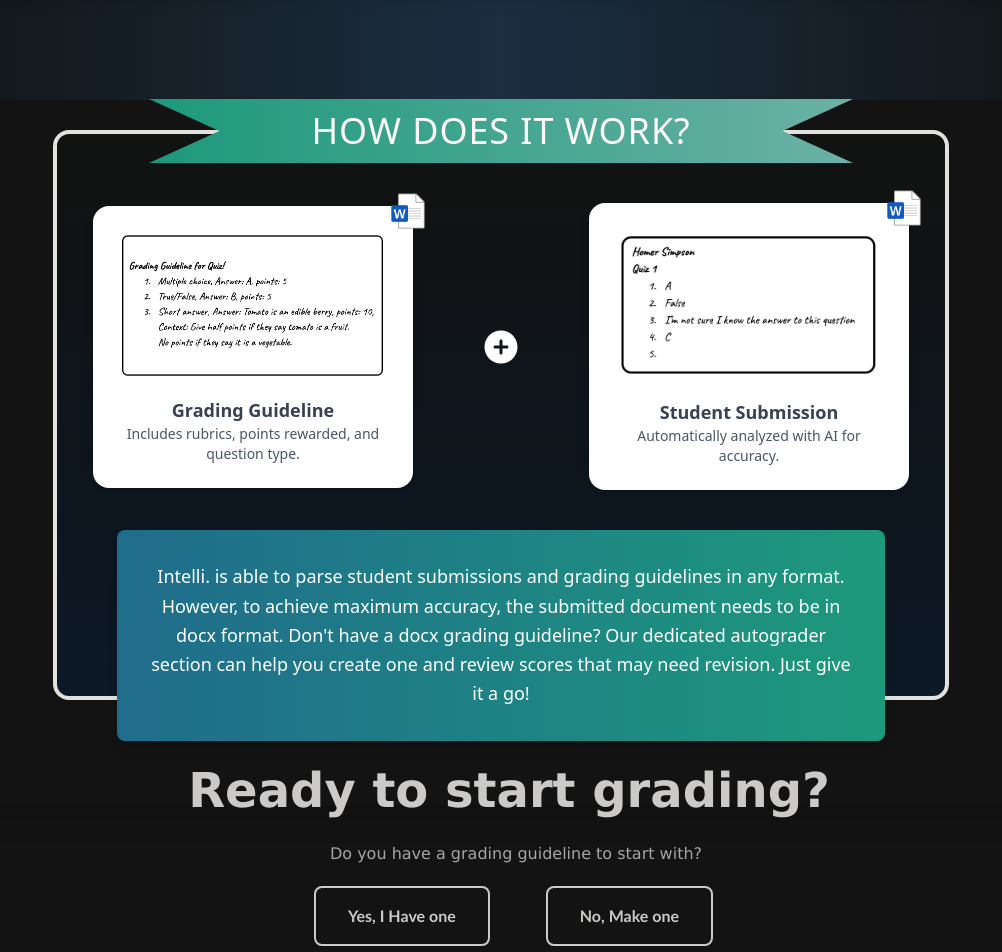
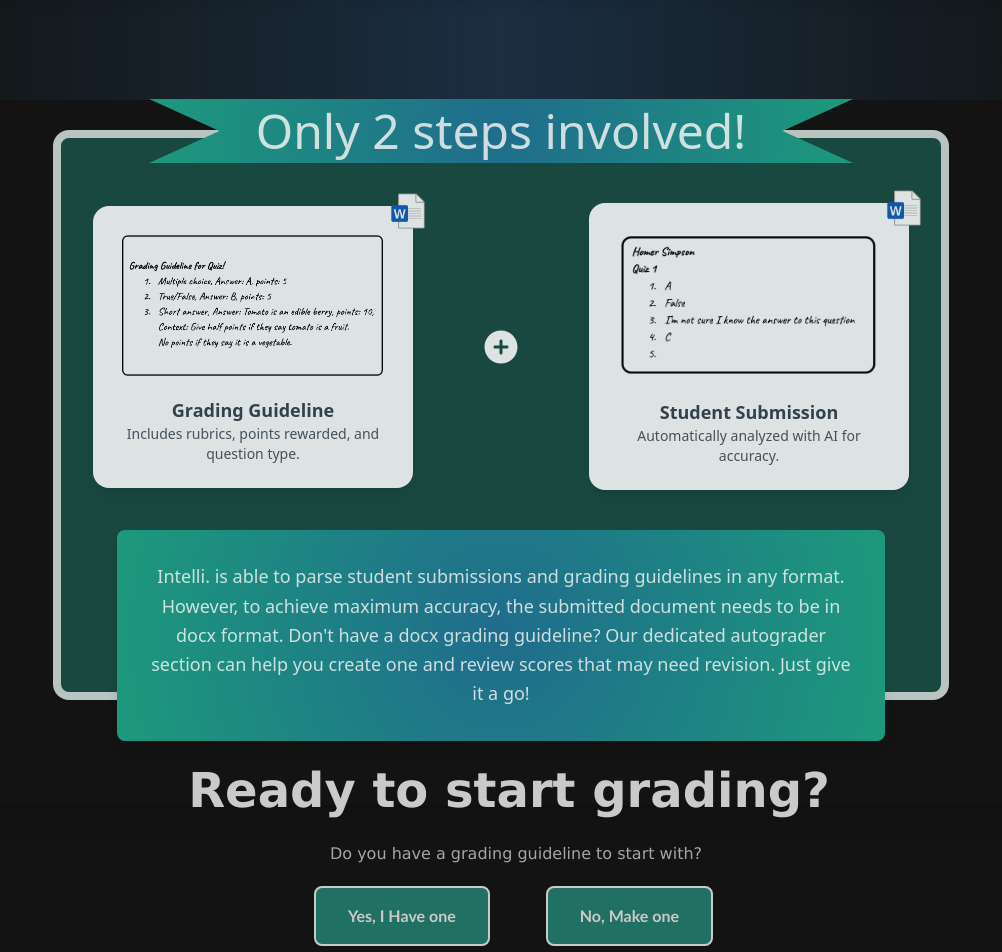
Before and after one commit to b4tan/Intelli, a React (Create React App) app in the folder client/: page / in a window 1280 px wide. Shown: the part 700-1652 px from the top of the page, without its empty margins (139-1141 px from the left). Built offline with nearby package versions, Linux system fonts and the light colour scheme.

Commit message:
new changes

```diff
--- a/client/src/Autograder.js
+++ b/client/src/Autograder.js
@@ -49,7 +49,7 @@ const Autograder = () => {
       }}>
         <button
           onClick={() => navigate('/norubric')}
-          className="flex items-center gap-2 px-8 py-4 rounded-lg border-2 text-[#FAF9F6] hover:bg-[#6BB1A6] hover:text-[#FAF9F6] transition font-medium text-md"
+          className="flex items-center gap-2 px-8 py-4 rounded-lg border-2 text-[#FAF9F6] bg-[#25897a] hover:bg-[#6BB1A6] hover:text-[#FAF9F6] transition font-medium text-md"
           style={{
             borderColor: '#FAF9F6',
             opacity: '0.8',
@@ -62,7 +62,7 @@ const Autograder = () => {
 
         <button
           onClick={() => navigate('/rubric')}
-          className="flex items-center gap-2 px-8 py-4 rounded-lg border-2 text-[#FAF9F6] hover:bg-[#6BB1A6] hover:text-[#FAF9F6] transition font-medium text-md"
+          className="flex items-center gap-2 px-8 py-4 rounded-lg border-2 text-[#FAF9F6] bg-[#25897a] hover:bg-[#6BB1A6] hover:text-[#FAF9F6] transition font-medium text-md"
           style={{
             borderColor: '#FAF9F6',
             opacity: '0.8',
--- a/client/src/hiw.js
+++ b/client/src/hiw.js
@@ -4,24 +4,25 @@ const Hiw = () => {
     return (
         <div className="relative text-[#FAF9F6]/80 font-geneva py-16 mx-auto mt-10 shadow-xl">
             {/* White Rounded Border Starting from Ribbon Edges */}
-            <div className="absolute inset-x-0 top-[95px] w-[70%] mx-auto bg-gradient-to-b from-[#121312] to-[#0d1b2a] opacity-90 border-4 border-[#FAF9F6] rounded-2xl" style={{ height: 'calc(100% - 200px)'}}></div>
+            <div className="absolute inset-x-0 top-[95px] w-[70%] mx-auto bg-[#25897a]/45 border-8 border-[#FAF9F6]/70 rounded-2xl" style={{ height: 'calc(100% - 200px)'}}></div>
 
-            {/* Title Section with Ribbon (Inverted V-Cut Edges) */}
             <div className="relative flex flex-col items-center mb-6">
                 <div
-                    className="relative w-[55%] h-16 bg-gradient-to-r from-[#1d997c] to-[#6BB1A6] shadow-xl flex justify-center items-center"
+                    className="relative w-[55%] h-16 shadow-lg flex justify-center items-center"
                     style={{
                         clipPath: 'polygon(10% 50%, 0% 0%, 100% 0%, 90% 50%, 100% 100%, 0% 100%)',
+                        background: "radial-gradient(circle, #206c8c, #1d997c)",
                     }}
                 >
-                    <h1 className="text-4xl font-light text-[#FAF9F6] tracking-wide uppercase">How Does it Work?</h1>
+                    <h1 className="text-5xl text-[#FAF9F6]/80"
+                    >Only 2 steps involved!</h1>
                 </div>
             </div>
 
             {/* Content Section */}
             <div className="relative flex justify-center items-center gap-16 mt-10">
                 {/* Grading Guidelines Box */}
-                <div className="bg-white p-6 rounded-2xl shadow-lg w-80 transform hover:scale-105 transition duration-300 relative text-center">
+                <div className="bg-white p-6 opacity-85 rounded-2xl shadow-lg w-80 transform hover:scale-105 transition duration-300 relative text-center">
                     <img src="/grading.png" alt="Rubric Sample" className="w-full h-auto rounded-lg" />
                     <img src="/docx.png" alt="DOCX Icon" className="absolute top-[-15px] right-[-15px] w-10 h-10" />
                     <h3 className="text-lg font-semibold text-gray-700 mt-4">Grading Guideline</h3>
@@ -29,12 +30,12 @@ const Hiw = () => {
                 </div>
 
                 {/* Plus Icon as Image (Centered Correctly) */}
-                <div className="flex justify-center items-center">
+                <div className="flex justify-center items-center opacity-85">
                     <img src="/plus.svg" alt="Plus Sign" className="w-12 h-12" />
                 </div>
 
                 {/* Student Submission Box */}
-                <div className="bg-white p-6 rounded-2xl shadow-lg w-80 transform hover:scale-105 transition duration-300 relative text-center">
+                <div className="bg-white p-6 opacity-85 rounded-2xl shadow-lg w-80 transform hover:scale-105 transition duration-300 relative text-center">
                     <img src="/student.png" alt="Student Submission" className="w-full h-auto rounded-lg" />
                     <img src="/docx.png" alt="DOCX Icon" className="absolute top-[-15px] right-[-15px] w-10 h-10" />
                     <h3 className="text-lg font-semibold text-gray-700 mt-4">Student Submission</h3>
@@ -43,8 +44,10 @@ const Hiw = () => {
             </div>
 
             {/* Information Box (Overlapping Border from Behind, Adjusted Spacing) */}
-            <div className="relative flex justify-center items-center rounded-lg w-3/5 h-auto bg-gradient-to-r from-[#206c8c] to-[#1d997c] mx-auto shadow-lg p-8 mt-10 z-10">
-                <p className="text-center text-white text-lg leading-relaxed font-light">
+            <div className="relative flex justify-center items-center rounded-lg w-3/5 h-auto mx-auto shadow-lg p-8 mt-10 z-10" style = {{
+                background: "radial-gradient(circle, #206c8c, #1d997c)",
+            }}>
+                <p className="text-center text-[#FAF9F6]/80 text-lg leading-relaxed font-light" >
                     Intelli. is able to parse student submissions and grading guidelines in any format. However, to achieve maximum accuracy, the submitted document needs to be in docx format. Don't have a docx grading guideline? Our dedicated autograder section can help you create one and review scores that may need revision. Just give it a go!
                 </p>
             </div>
```
